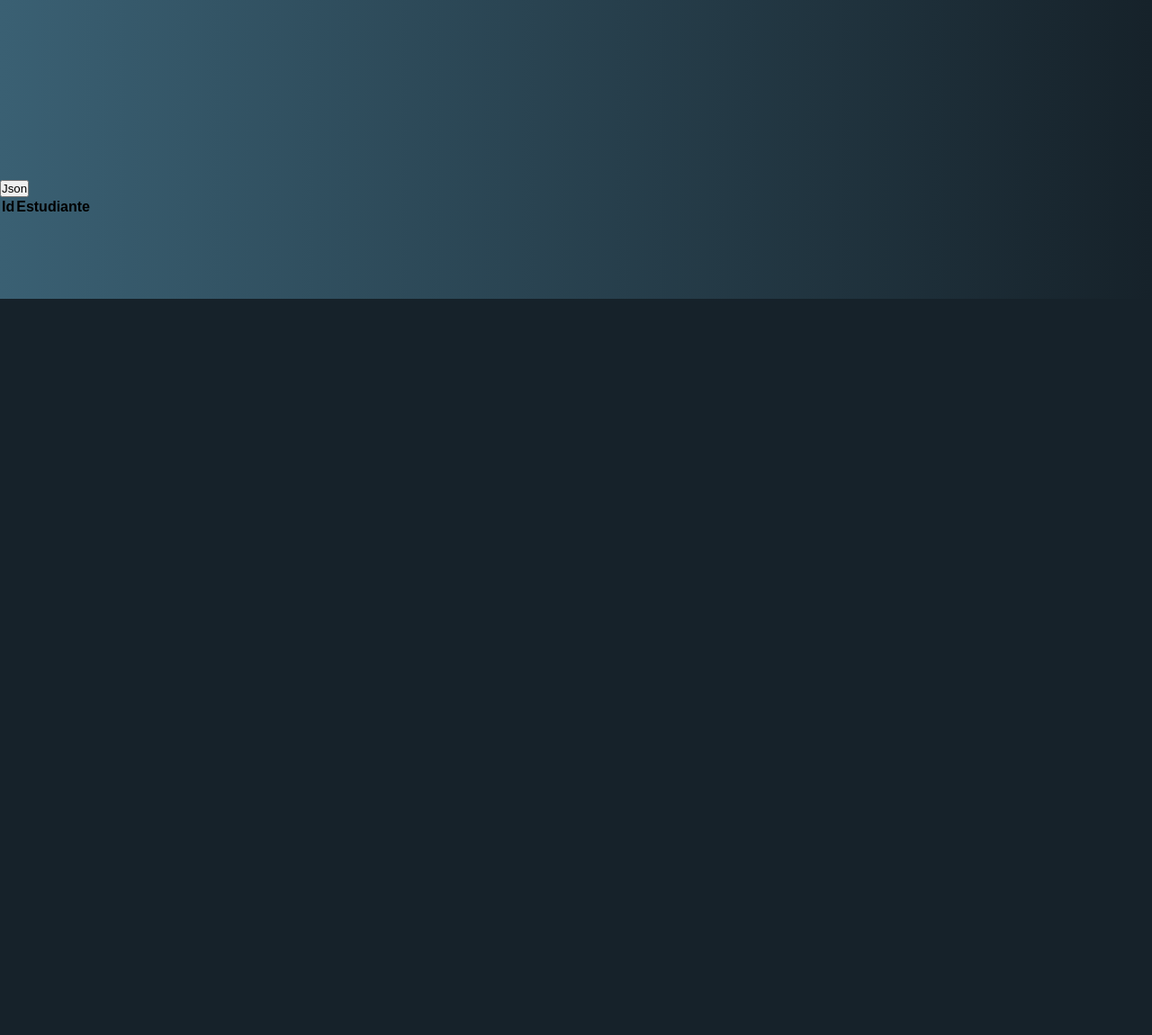
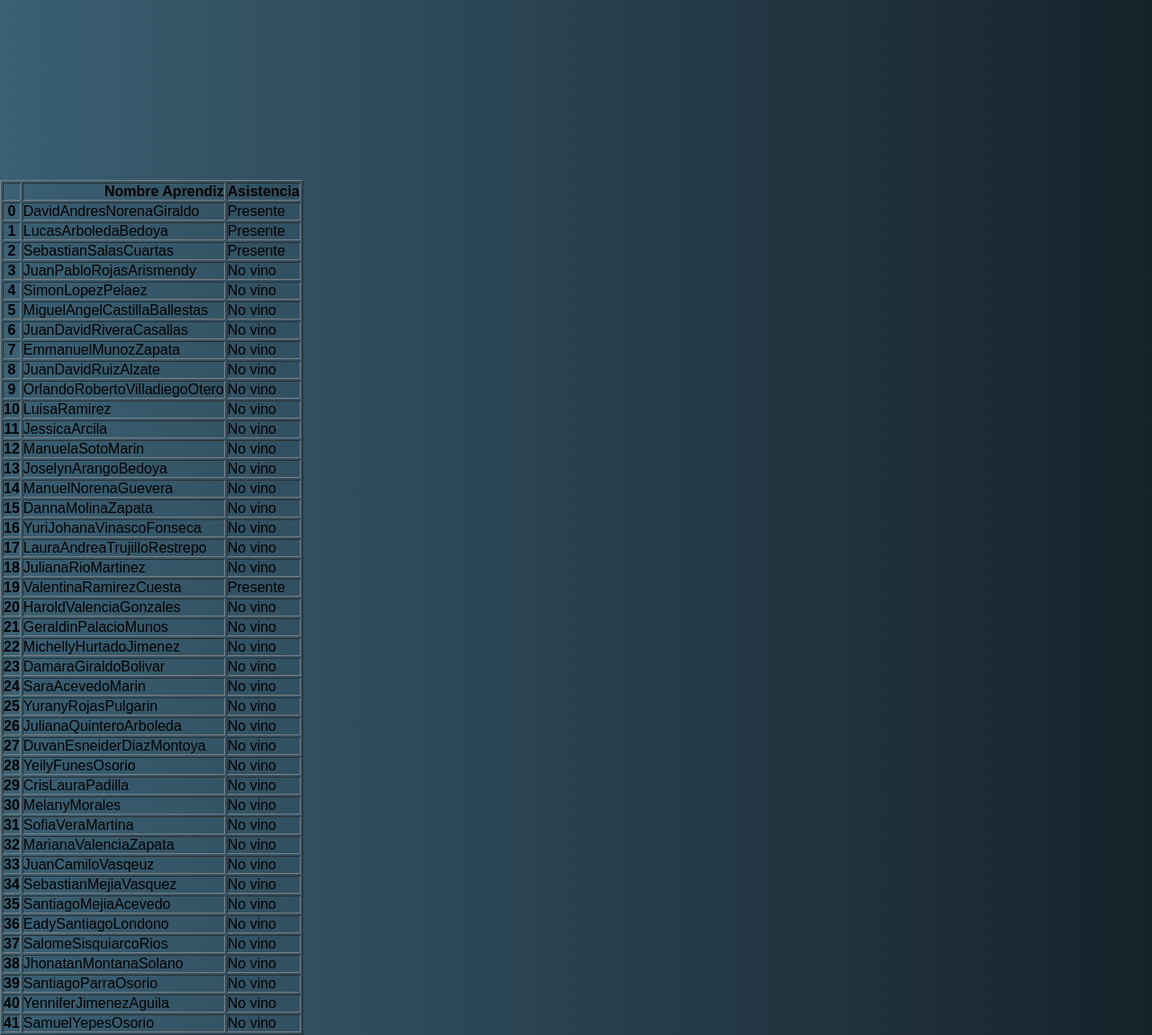
Before and after one commit to danorena/proyectoWeb, a Django app: template website/template/asistencia.html in a window 1280 px wide. Shown: the part 468-1618 px from the top of the page at 90% size. Before the commit the page ends 800 px from the top, so only its background shows below. Run offline with Django 4.2, Linux system fonts and the light colour scheme; the template is opened without the code that fills it, so the values that code supplies are empty; some web fonts are replaced.

Commit message:
Desplegar lista de asistencia en html

```diff
--- a/website/template/asistencia.html
+++ b/website/template/asistencia.html
@@ -79,9 +79,9 @@
 		  <input type="date" name="si" id="si">
 		  <button type="submit">Enviar</button>
 		</div>
-
+		{% include "asistenciaFicha01.html" %}
 		<div class="container">
-			<div class="section"></div>
+			<!-- <div class="section"></div>
 			<button class="btn" id="boton">Json</button>
 
 				<table>
@@ -94,9 +94,11 @@
 					<tbody id="res">
 
 					</tbody>
-			</table>
+				</table> -->
+
 
 		</div>
+
 
     </body>
 
--- /dev/null
+++ b/website/template/asistenciaFicha01.html
@@ -0,0 +1,221 @@
+<table border="1" class="dataframe">
+  <thead>
+    <tr style="text-align: right;">
+      <th></th>
+      <th>Nombre Aprendiz</th>
+      <th>Asistencia</th>
+    </tr>
+  </thead>
+  <tbody>
+    <tr>
+      <th>0</th>
+      <td>DavidAndresNorenaGiraldo</td>
+      <td>Presente</td>
+    </tr>
+    <tr>
+      <th>1</th>
+      <td>LucasArboledaBedoya</td>
+      <td>Presente</td>
+    </tr>
+    <tr>
+      <th>2</th>
+      <td>SebastianSalasCuartas</td>
+      <td>Presente</td>
+    </tr>
+    <tr>
+      <th>3</th>
+      <td>JuanPabloRojasArismendy</td>
+      <td>No vino</td>
+    </tr>
+    <tr>
+      <th>4</th>
+      <td>SimonLopezPelaez</td>
+      <td>No vino</td>
+    </tr>
+    <tr>
+      <th>5</th>
+      <td>MiguelAngelCastillaBallestas</td>
+      <td>No vino</td>
+    </tr>
+    <tr>
+      <th>6</th>
+      <td>JuanDavidRiveraCasallas</td>
+      <td>No vino</td>
+    </tr>
+    <tr>
+      <th>7</th>
+      <td>EmmanuelMunozZapata</td>
+      <td>No vino</td>
+    </tr>
+    <tr>
+      <th>8</th>
+      <td>JuanDavidRuizAlzate</td>
+      <td>No vino</td>
+    </tr>
+    <tr>
+      <th>9</th>
+      <td>OrlandoRobertoVilladiegoOtero</td>
+      <td>No vino</td>
+    </tr>
+    <tr>
+      <th>10</th>
+      <td>LuisaRamirez</td>
+      <td>No vino</td>
+    </tr>
+    <tr>
+      <th>11</th>
+      <td>JessicaArcila</td>
+      <td>No vino</td>
+    </tr>
+    <tr>
+      <th>12</th>
+      <td>ManuelaSotoMarin</td>
+      <td>No vino</td>
+    </tr>
+    <tr>
+      <th>13</th>
+      <td>JoselynArangoBedoya</td>
+      <td>No vino</td>
+    </tr>
+    <tr>
+      <th>14</th>
+      <td>ManuelNorenaGuevera</td>
+      <td>No vino</td>
+    </tr>
+    <tr>
+      <th>15</th>
+      <td>DannaMolinaZapata</td>
+      <td>No vino</td>
+    </tr>
+    <tr>
+      <th>16</th>
+      <td>YuriJohanaVinascoFonseca</td>
+      <td>No vino</td>
+    </tr>
+    <tr>
+      <th>17</th>
+      <td>LauraAndreaTrujilloRestrepo</td>
+      <td>No vino</td>
+    </tr>
+    <tr>
+      <th>18</th>
+      <td>JulianaRioMartinez</td>
+      <td>No vino</td>
+    </tr>
+    <tr>
+      <th>19</th>
+      <td>ValentinaRamirezCuesta</td>
+      <td>Presente</td>
+    </tr>
+    <tr>
+      <th>20</th>
+      <td>HaroldValenciaGonzales</td>
+      <td>No vino</td>
+    </tr>
+    <tr>
+      <th>21</th>
+      <td>GeraldinPalacioMunos</td>
+      <td>No vino</td>
+    </tr>
+    <tr>
+      <th>22</th>
+      <td>MichellyHurtadoJimenez</td>
+      <td>No vino</td>
+    </tr>
+    <tr>
+      <th>23</th>
+      <td>DamaraGiraldoBolivar</td>
+      <td>No vino</td>
+    </tr>
+    <tr>
+      <th>24</th>
+      <td>SaraAcevedoMarin</td>
+      <td>No vino</td>
+    </tr>
+    <tr>
+      <th>25</th>
+      <td>YuranyRojasPulgarin</td>
+      <td>No vino</td>
+    </tr>
+    <tr>
+      <th>26</th>
+      <td>JulianaQuinteroArboleda</td>
+      <td>No vino</td>
+    </tr>
+    <tr>
+      <th>27</th>
+      <td>DuvanEsneiderDiazMontoya</td>
+      <td>No vino</td>
+    </tr>
+    <tr>
+      <th>28</th>
+      <td>YeilyFunesOsorio</td>
+      <td>No vino</td>
+    </tr>
+    <tr>
+      <th>29</th>
+      <td>CrisLauraPadilla</td>
+      <td>No vino</td>
+    </tr>
+    <tr>
+      <th>30</th>
+      <td>MelanyMorales</td>
+      <td>No vino</td>
+    </tr>
+    <tr>
+      <th>31</th>
+      <td>SofiaVeraMartina</td>
+      <td>No vino</td>
+    </tr>
+    <tr>
+      <th>32</th>
+      <td>MarianaValenciaZapata</td>
+      <td>No vino</td>
+    </tr>
+    <tr>
+      <th>33</th>
+      <td>JuanCamiloVasqeuz</td>
+      <td>No vino</td>
+    </tr>
+    <tr>
+      <th>34</th>
+      <td>SebastianMejiaVasquez</td>
+      <td>No vino</td>
+    </tr>
+    <tr>
+      <th>35</th>
+      <td>SantiagoMejiaAcevedo</td>
+      <td>No vino</td>
+    </tr>
+    <tr>
+      <th>36</th>
+      <td>EadySantiagoLondono</td>
+      <td>No vino</td>
+    </tr>
+    <tr>
+      <th>37</th>
+      <td>SalomeSisquiarcoRios</td>
+      <td>No vino</td>
+    </tr>
+    <tr>
+      <th>38</th>
+      <td>JhonatanMontanaSolano</td>
+      <td>No vino</td>
+    </tr>
+    <tr>
+      <th>39</th>
+      <td>SantiagoParraOsorio</td>
+      <td>No vino</td>
+    </tr>
+    <tr>
+      <th>40</th>
+      <td>YenniferJimenezAguila</td>
+      <td>No vino</td>
+    </tr>
+    <tr>
+      <th>41</th>
+      <td>SamuelYepesOsorio</td>
+      <td>No vino</td>
+    </tr>
+  </tbody>
+</table>
```
Also changed, not shown: website/asistencia/attendance.json (+14 -4 lines), website/asistencia/frame.py (+78 -70 lines), website/asistencia/path.py (deleted, +0 -21 lines), website/asistencia/asistencia.html (deleted). Lines whose indentation alone changed are shown as unchanged.
